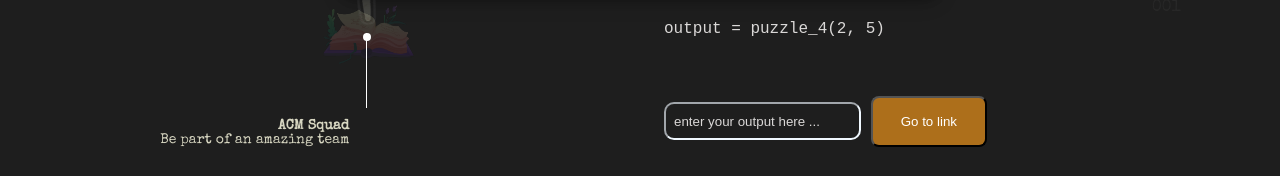
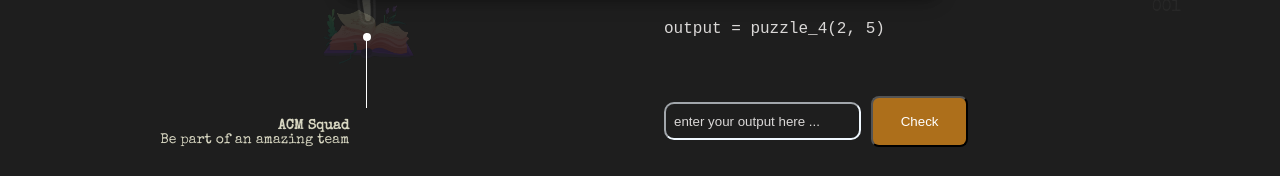
Before and after one commit to Ameur-bellil/puzzle4, a plain HTML site: page index.html in a window 1280 px wide. Shown: the part 704-880 px from the top of the page. Drawn offline with nearby package versions, Linux system fonts and the light colour scheme.

Commit message:
[FIXED] small fixes

```diff
--- a/index.html
+++ b/index.html
@@ -109,7 +109,7 @@ output = puzzle_4(2, 5)
                                         <form>
                                             <input id="thmas-input-text" type="text" placeholder="enter your output here ..." class="newsletter__input">
 
-                                            <input id="thmas-button" type="button" class="button" value="Go to link">
+                                            <input id="thmas-button" type="button" class="button" value="Check">
                                         </form>
 
                                     </div>
```
